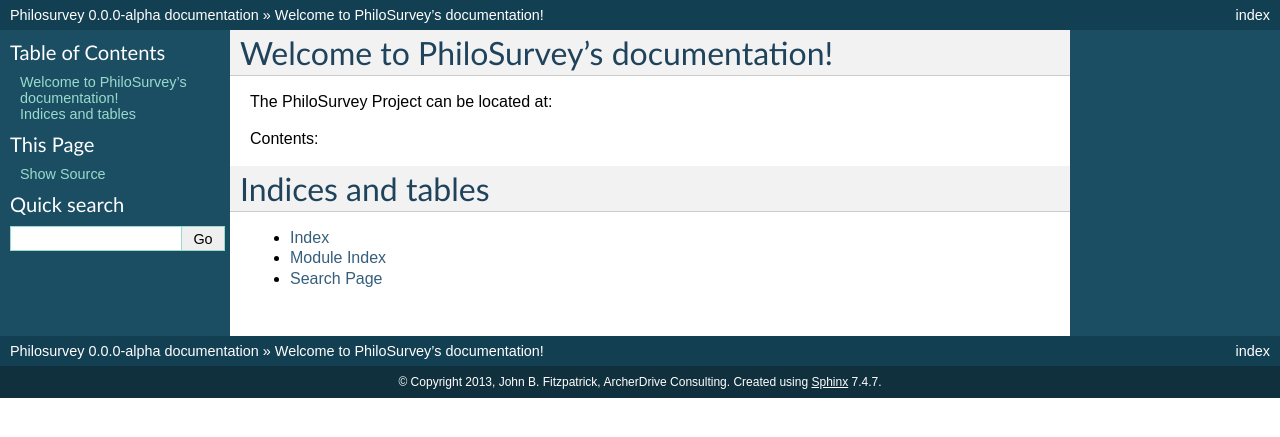
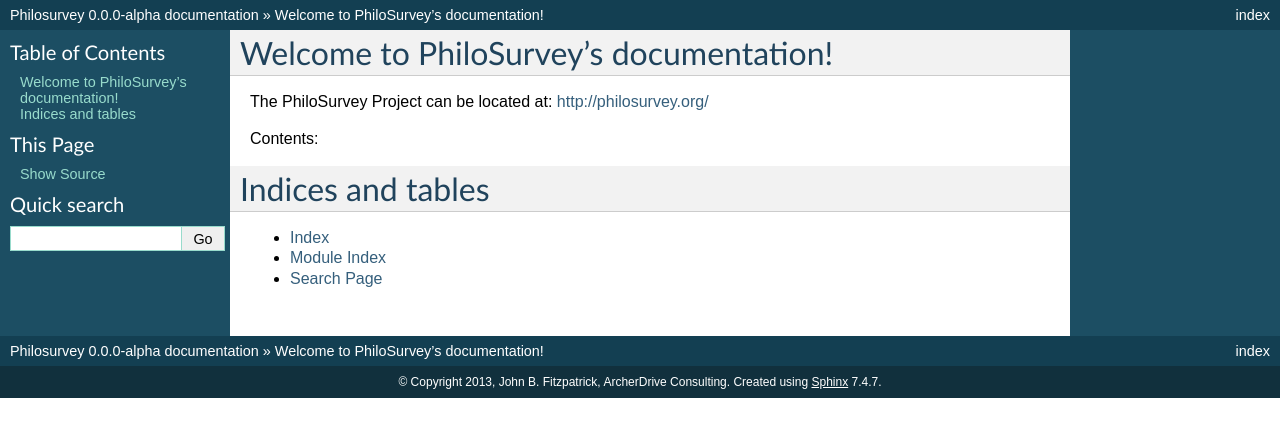
Before and after one commit to fitzjohn/philosurvey, a Sphinx documentation site: the page built from docs/index.rst, in a window 1280 px wide. Shown: the top 437 px of the page. Built offline with Sphinx 7.4.7, drawn with Linux system fonts in a browser that asks for light colours; some of the changed lines change nothing that is shown.

Commit message:
removed special rst syntax

```diff
--- a/docs/index.rst
+++ b/docs/index.rst
@@ -6,9 +6,7 @@
 Welcome to PhiloSurvey's documentation!
 =======================================
 
-The PhiloSurvey Project can be located at:
-
-.. _PhiloSurvey: http://philosurvey.org/
+The PhiloSurvey Project can be located at: http://philosurvey.org/
 
 Contents:
 
```
